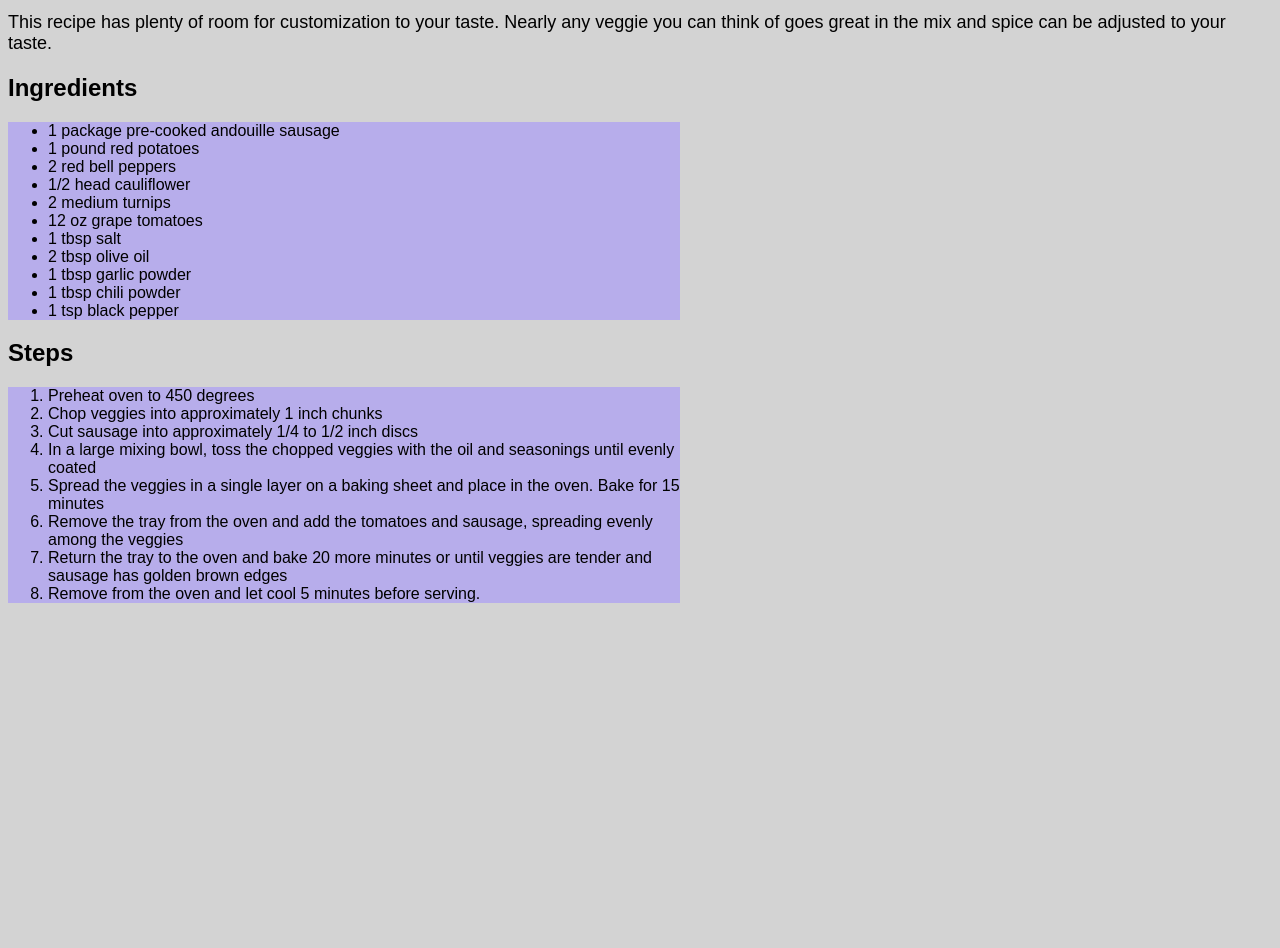
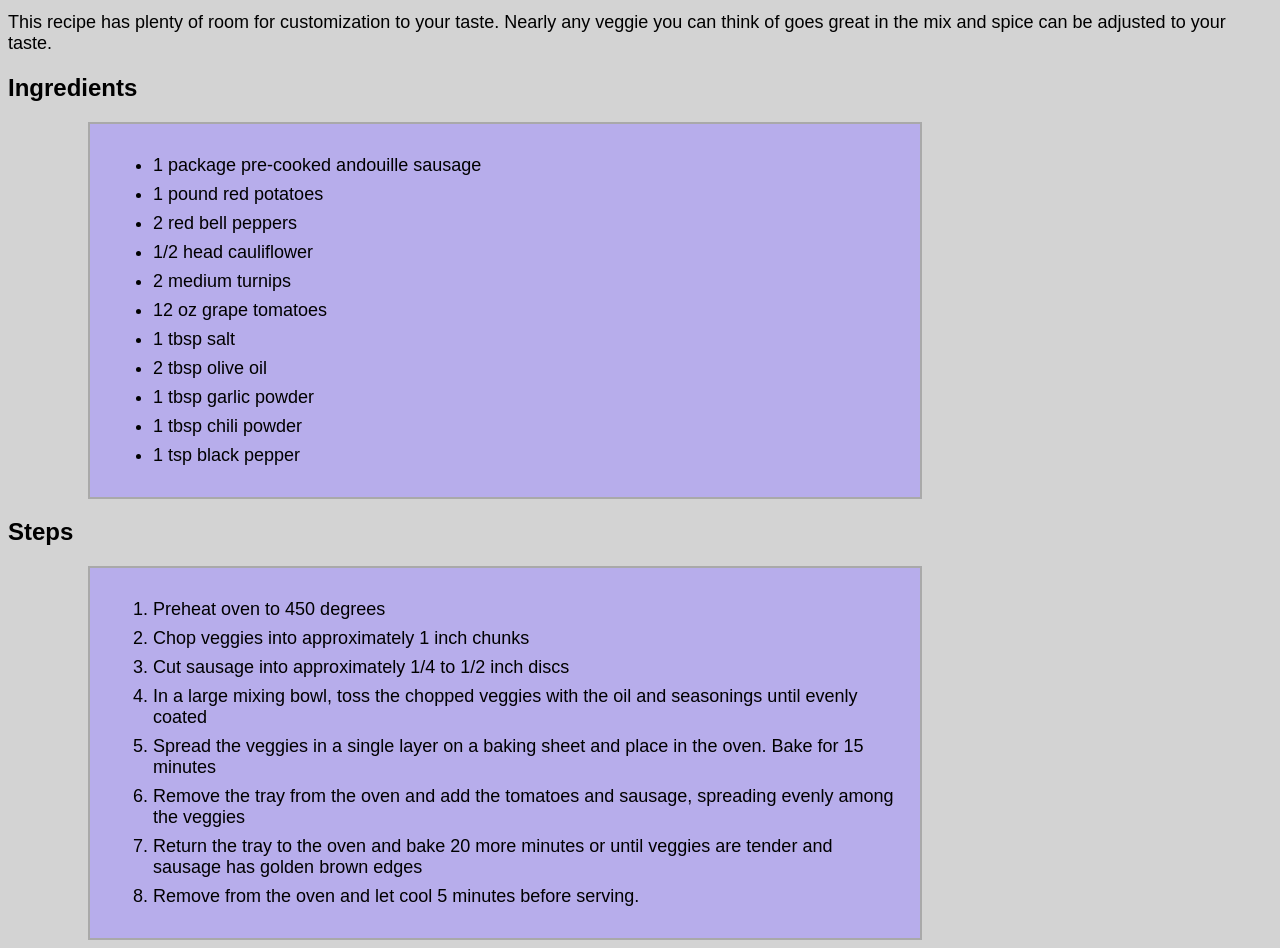
Before and after one commit to Sapphiery/odin-recipes, a plain HTML site: page recipes/roast-veggies-and-sausage.html in a window 1280 px wide. Shown: the part 500-1448 px from the top of the page. Before the commit the page ends 1119 px from the top, so only its background shows below. Drawn offline with Linux system fonts and the light colour scheme.

Commit message:
Add css using divs to lists

```diff
--- a/recipes/roast-veggies-and-sausage.html
+++ b/recipes/roast-veggies-and-sausage.html
@@ -12,7 +12,9 @@
     <h2>Description</h2>
     <p>Roast veggies and sausage is a perfect low effort comfort food. It's healthy and filling and never disappointing. Everyone in the family will be begging to have more!</p>
     <p>This recipe has plenty of room for customization to your taste. Nearly any veggie you can think of goes great in the mix and spice can be adjusted to your taste.</p>
+
     <h2>Ingredients</h2>
+    <div class="recipe-list">
         <ul>
             <li>1 package pre-cooked andouille sausage</li>
             <li>1 pound red potatoes</li>
@@ -26,7 +28,10 @@
             <li>1 tbsp chili powder</li>
             <li>1 tsp black pepper</li>
         </ul>
+    </div>
+
     <h2>Steps</h2>
+    <div class="recipe-list">
         <ol>
             <li>Preheat oven to 450 degrees</li>
             <li>Chop veggies into approximately 1 inch chunks</li>
@@ -37,5 +42,7 @@
             <li>Return the tray to the oven and bake 20 more minutes or until veggies are tender and sausage has golden brown edges</li>
             <li>Remove from the oven and let cool 5 minutes before serving.</li>
         </ol>
+    </div>
+
 </body>
 </html>
--- a/styles.css
+++ b/styles.css
@@ -3,12 +3,6 @@
 }
 body {
     background-color: lightgray;
-}
-
-ul,
-ol {
-    background-color: rgb(183, 173, 235);
-    width: 50%;
 }
 
 .recipe-image {
@@ -18,8 +12,18 @@ ol {
 
 li {
     font-weight: 500;
+    margin: 8px 8px;
+    font-size: 18px;
 }
 
 p {
     font-size: 18px;
 }
+
+.recipe-list {
+    width: 800px;
+    margin: 0 80px;
+    padding: 15px;
+    background-color: rgb(183, 173, 235);
+    border: 2px solid darkgray;
+}
```
Also changed, not shown: recipes/grilled-chicken-breasts.html (+5 -0 lines), recipes/lasagna.html (+6 -0 lines). Lines whose indentation alone changed are shown as unchanged.
